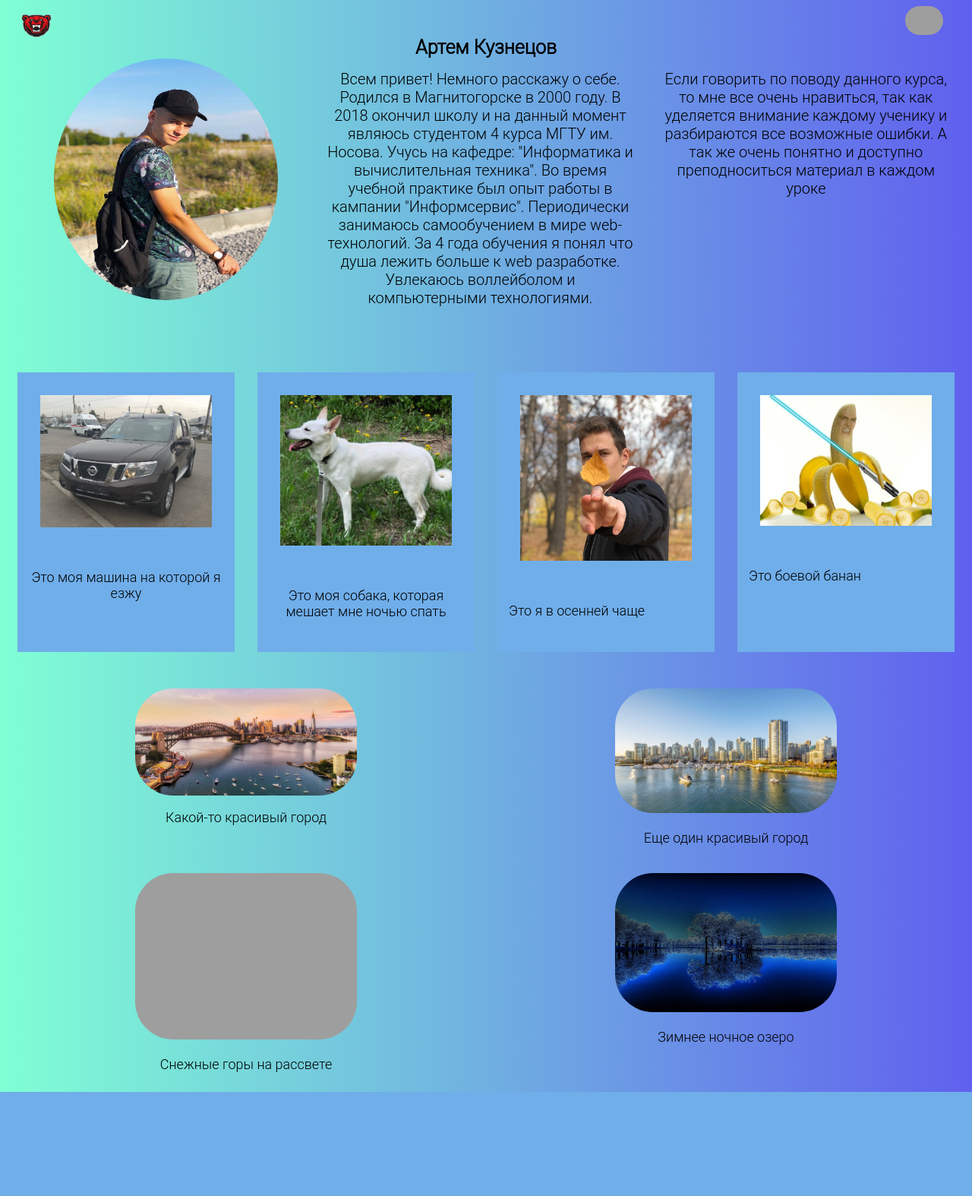
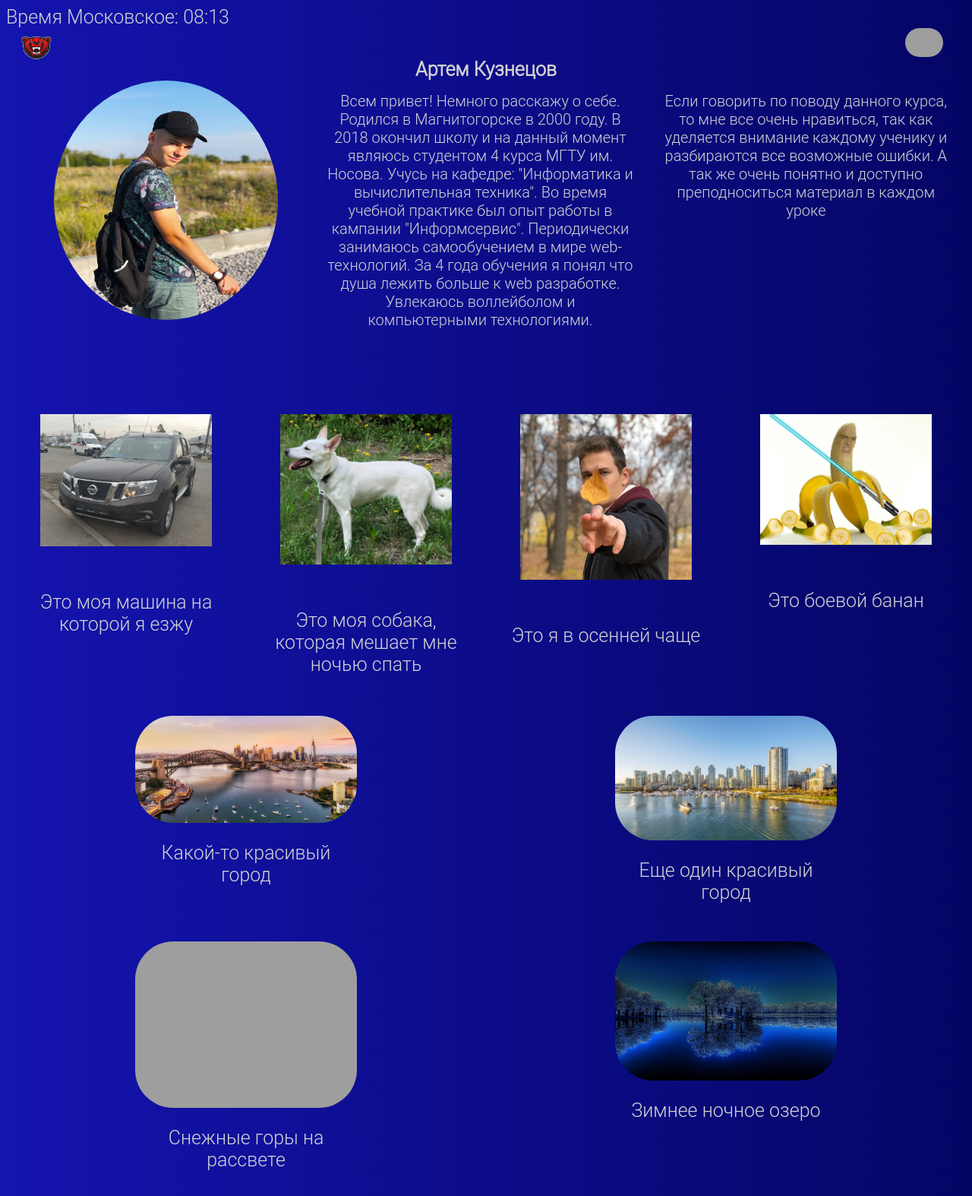
Before and after one commit to 7binker4/Artem_Kuznetsov, a PHP site: page / in a window 1280 px wide. Shown: the whole page at 76% size. Before the commit the page ends 1437 px from the top, so only its background shows below. Run offline with PHP 8.4, Linux system fonts and the light colour scheme; grey boxes are pictures that could not be loaded.

Commit message:
07.02.2022

```diff
--- a/index.html
+++ b/index.php
@@ -1,3 +1,19 @@
+<?php
+date_default_timezone_set('Europe/Moscow');
+$dateNow = date('H:i');;
+echo "Время Московское: $dateNow";
+
+if ($dateNow >= 8 and $dateNow < 20){
+    echo "<style>
+            body {background: linear-gradient(to right, aquamarine, #6060ee);}
+          </style>";
+} else{
+    echo "<style> body {background: linear-gradient(to left, #050565, #1414af);
+                        color: lightgray;}
+          </style>";
+}
+?>
+
 <!doctype html>
 <html lang="en">
 <head>
--- a/style/style.css
+++ b/style/style.css
@@ -1,7 +1,8 @@
 body{
-    background: linear-gradient(to right, aquamarine, #6060ee);
+    /*background: linear-gradient(to right, aquamarine, #6060ee);*/
     font-family: "Roboto Light";
     font-size: large;
+    font-size: 25px;
 }
 header{
     /*border: 3px solid blue;*/
@@ -45,8 +46,9 @@ header{
 
 .div1 {
     margin: 15px;
-    /*border: 1px solid black;*/
-    background-color: #70aeea;
+    /*!*border: 1px solid black;*!*/
+    /*background-color: #70aeea;*/
+
 }
 
 .photo {
@@ -58,7 +60,7 @@ header{
 .opisanie {
     text-align: center;
     height: 50px;
-    display: flex;
+    /*display: flex;*/
 }
 
 .container1 {
```
